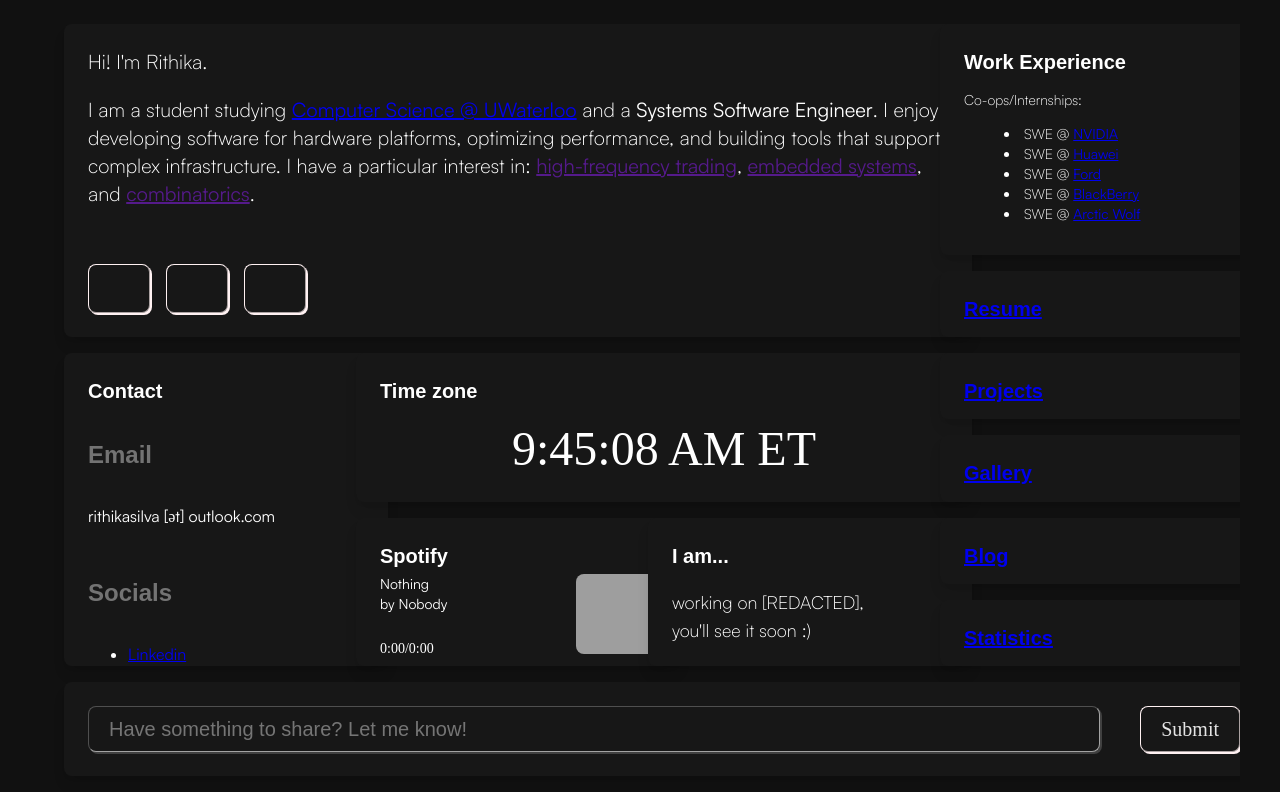
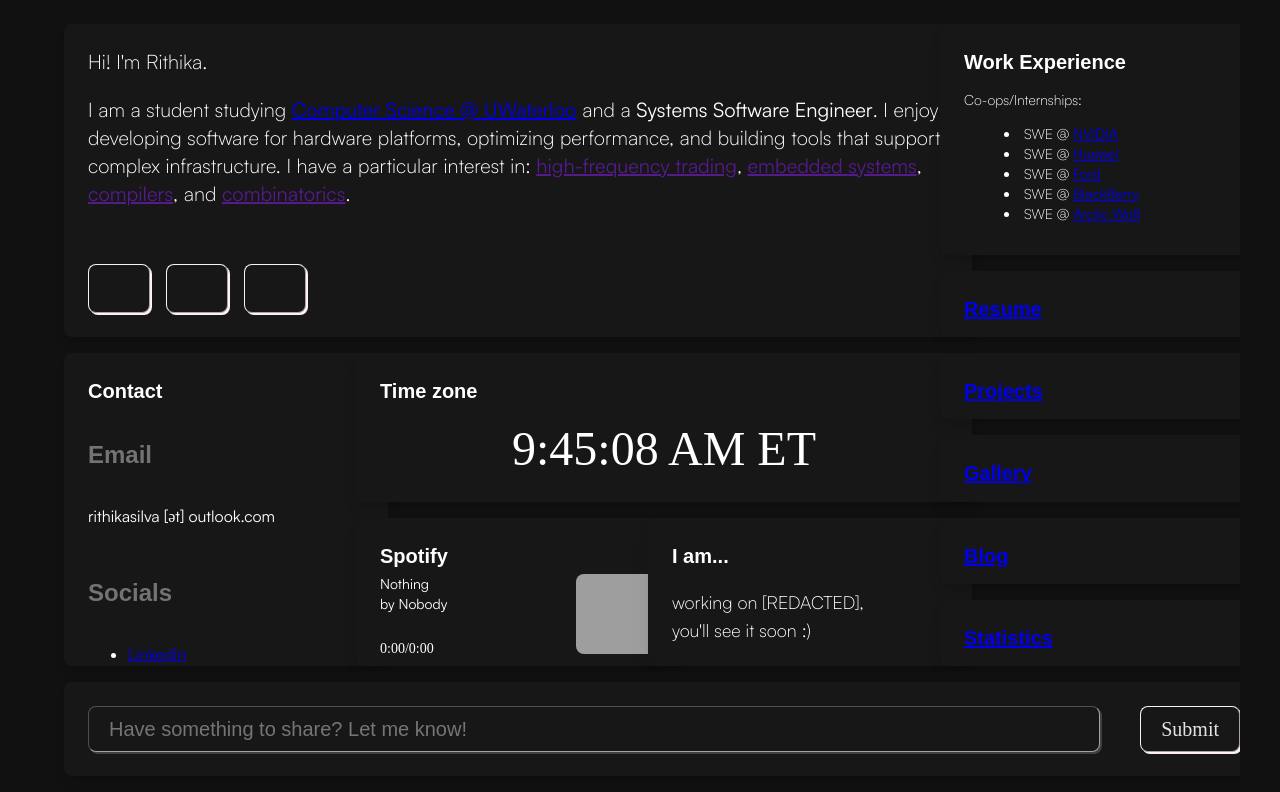
Before and after one commit to rithikasilva/rithikasilva.github.io, an Astro site: page / in a window 1280 px wide. Built offline with nearby package versions, Linux system fonts and the light colour scheme; Astro itself is replaced by a stand-in of ours; no server answers; grey boxes are pictures that could not be loaded; some icons are missing; a web font is replaced by a local one.

Commit message:
Updated main page

```diff
--- a/src/components/MainCard.astro
+++ b/src/components/MainCard.astro
@@ -21,7 +21,10 @@ import Link from "./Link.astro";
 		  <a class="font-normal">Systems Software Engineer<a/>.
 		  I enjoy developing software for hardware platforms, optimizing performance, and building tools that support complex infrastructure.
 		  I have a particular interest in:
-          <a class="font-normal" href="">high-frequency trading</a>, <a class="font-normal" href="">embedded systems</a>, and <a class="font-normal" href=""> combinatorics</a>.
+              <a class="font-normal" href="">high-frequency trading</a>,
+              <a class="font-normal" href="">embedded systems</a>,
+              <a class="font-normal" href="">compilers</a>, and
+              <a class="font-normal" href="">combinatorics</a>.
         </p>
       </div>
       <div class="flex gap-4">
--- a/tsconfig.json
+++ b/tsconfig.json
@@ -1,6 +1,6 @@
 {
   "extends": "astro/tsconfigs/strict",
   "compilerOptions": {
-    "jsx": "preserve",
+    "jsx": "preserve"
   }
 }
```
